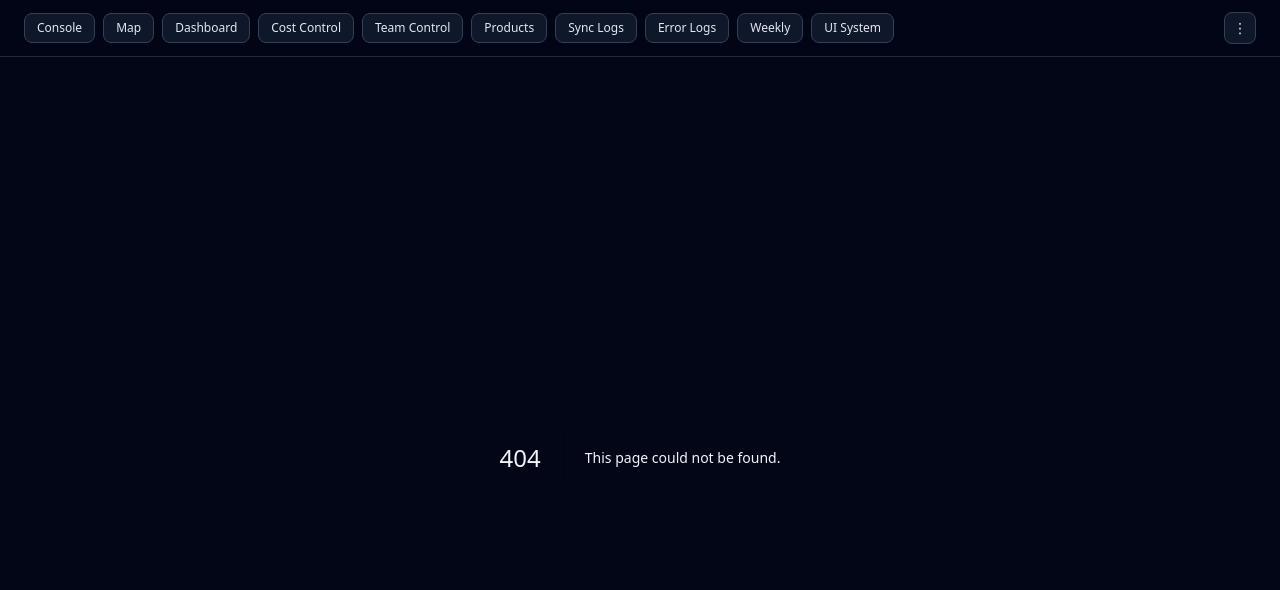
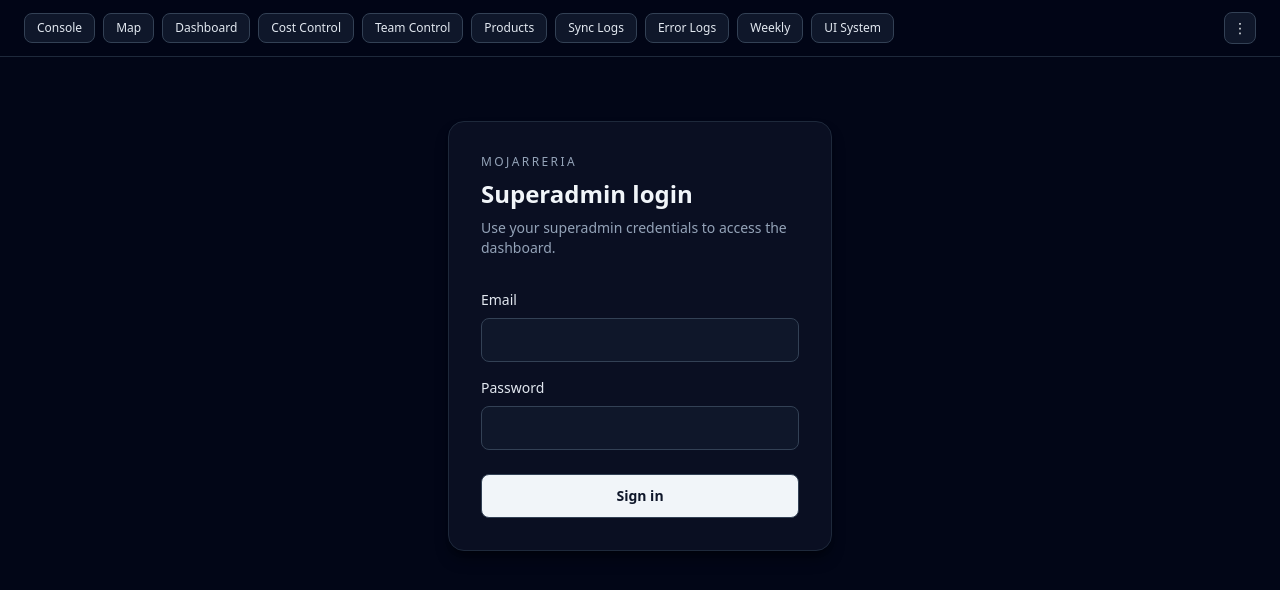
Before and after one commit to cyberpolin/la_mojarreria_mono, a Next.js app in the folder apps/web/: page /login in a window 1280 px wide. Before the commit this address had no page. Shown: the top 590 px of the page. Built offline with nearby package versions, Linux system fonts and the light colour scheme.

Commit message:
add login for super user :WEB

```diff
--- /dev/null
+++ b/apps/web/src/app/login/LoginForm.tsx
@@ -0,0 +1,42 @@
+"use client";
+
+import { useFormState } from "react-dom";
+import { loginAction } from "./actions";
+
+const initialState = { error: "" };
+
+export default function LoginForm() {
+  const [state, action] = useFormState(loginAction, initialState);
+
+  return (
+    <form action={action} className="mt-8 grid gap-4">
+      <label className="grid gap-2 text-sm text-slate-200">
+        Email
+        <input
+          name="email"
+          type="email"
+          required
+          className="h-11 rounded-lg border border-slate-700 bg-slate-900 px-3 text-slate-100 outline-none transition focus-visible:border-slate-400"
+        />
+      </label>
+      <label className="grid gap-2 text-sm text-slate-200">
+        Password
+        <input
+          name="password"
+          type="password"
+          required
+          className="h-11 rounded-lg border border-slate-700 bg-slate-900 px-3 text-slate-100 outline-none transition focus-visible:border-slate-400"
+        />
+      </label>
+      {state.error ? (
+        <p className="text-sm text-slate-400">{state.error}</p>
+      ) : null}
+      <button
+        type="submit"
+        className="mt-2 h-11 rounded-lg border border-slate-700 bg-slate-100 text-sm font-semibold text-slate-900 transition hover:bg-white focus-visible:outline focus-visible:outline-2 focus-visible:outline-offset-2 focus-visible:outline-slate-200"
+      >
+        Sign in
+      </button>
+    </form>
+  );
+}
--- /dev/null
+++ b/apps/web/src/app/login/actions.ts
@@ -0,0 +1,29 @@
+"use server";
+
+import { redirect } from "next/navigation";
+import { validateCredentials } from "@/lib/web-auth";
+import { clearSessionCookie, setSessionCookie } from "@/lib/web-auth.server";
+
+type LoginState = {
+  error?: string;
+};
+
+export async function loginAction(
+  _prevState: LoginState,
+  formData: FormData,
+): Promise<LoginState> {
+  const email = String(formData.get("email") ?? "");
+  const password = String(formData.get("password") ?? "");
+
+  if (!email || !password) {
+    return { error: "Email and password are required." };
+  }
+
+  if (!validateCredentials(email, password)) {
+    clearSessionCookie();
+    return { error: "Invalid credentials." };
+  }
+
+  setSessionCookie();
+  redirect("/");
+}
--- /dev/null
+++ b/apps/web/src/app/login/page.tsx
@@ -0,0 +1,20 @@
+import LoginForm from "./LoginForm";
+
+export default function LoginPage() {
+  return (
+    <div className="min-h-screen bg-slate-950 px-6 py-16 text-slate-100">
+      <div className="mx-auto w-full max-w-sm rounded-2xl border border-slate-800 bg-slate-900/60 p-8 shadow-lg shadow-black/40">
+        <div className="space-y-2">
+          <p className="text-xs uppercase tracking-[0.2em] text-slate-400">
+            Mojarreria
+          </p>
+          <h1 className="text-2xl font-semibold">Superadmin login</h1>
+          <p className="text-sm text-slate-400">
+            Use your superadmin credentials to access the dashboard.
+          </p>
+        </div>
+        <LoginForm />
+      </div>
+    </div>
+  );
+}
--- /dev/null
+++ b/apps/web/src/app/logout/route.ts
@@ -0,0 +1,7 @@
+import { NextRequest, NextResponse } from "next/server";
+import { clearSessionCookie } from "@/lib/web-auth.server";
+
+export async function GET(request: NextRequest) {
+  clearSessionCookie();
+  return NextResponse.redirect(new URL("/login", request.url));
+}
--- /dev/null
+++ b/apps/web/src/lib/web-auth.server.ts
@@ -0,0 +1,25 @@
+import { cookies } from "next/headers";
+import { getExpectedSessionToken, SESSION_COOKIE } from "./web-auth";
+
+export const setSessionCookie = () => {
+  const token = getExpectedSessionToken();
+  const store = cookies();
+  store.set(SESSION_COOKIE, token, {
+    httpOnly: true,
+    secure: true,
+    sameSite: "lax",
+    path: "/",
+    maxAge: 60 * 60 * 24 * 30,
+  });
+};
+
+export const clearSessionCookie = () => {
+  const store = cookies();
+  store.set(SESSION_COOKIE, "", {
+    httpOnly: true,
+    secure: true,
+    sameSite: "lax",
+    path: "/",
+    maxAge: 0,
+  });
+};
--- /dev/null
+++ b/apps/web/src/lib/web-auth.ts
@@ -0,0 +1,17 @@
+export const SESSION_COOKIE = "MOJARRERIA_WEB_SESSION";
+
+const getEnvOrThrow = (name: string) => {
+  const value = process.env[name];
+  if (!value) {
+    throw new Error(`Missing required env var: ${name}`);
+  }
+  return value;
+};
+
+export const getExpectedSessionToken = () => getEnvOrThrow("WEB_SESSION_TOKEN");
+
+export const validateCredentials = (email: string, password: string) => {
+  const expectedEmail = getEnvOrThrow("SUPERADMIN_EMAIL");
+  const expectedPassword = getEnvOrThrow("SUPERADMIN_PASSWORD");
+  return email.trim() === expectedEmail && password === expectedPassword;
+};
--- /dev/null
+++ b/apps/web/src/middleware.ts
@@ -0,0 +1,31 @@
+import { NextRequest, NextResponse } from "next/server";
+import { SESSION_COOKIE, getExpectedSessionToken } from "@/lib/web-auth";
+
+const PUBLIC_PATHS = ["/login", "/favicon.ico", "/robots.txt", "/sitemap.xml"];
+
+const isPublicPath = (pathname: string) =>
+  PUBLIC_PATHS.some((path) => pathname.startsWith(path)) ||
+  pathname.startsWith("/_next");
+
+export function middleware(request: NextRequest) {
+  const { pathname } = request.nextUrl;
+  if (isPublicPath(pathname)) {
+    return NextResponse.next();
+  }
+
+  const token = request.cookies.get(SESSION_COOKIE)?.value;
+  const expected = getExpectedSessionToken();
+
+  if (token && token === expected) {
+    return NextResponse.next();
+  }
+
+  const loginUrl = request.nextUrl.clone();
+  loginUrl.pathname = "/login";
+  loginUrl.searchParams.set("next", pathname);
+  return NextResponse.redirect(loginUrl);
+}
+
+export const config = {
+  matcher: ["/((?!_next/static|_next/image).*)"],
+};
```
